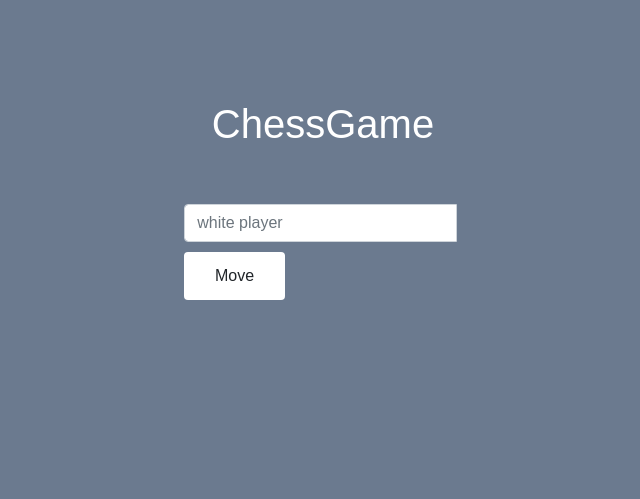
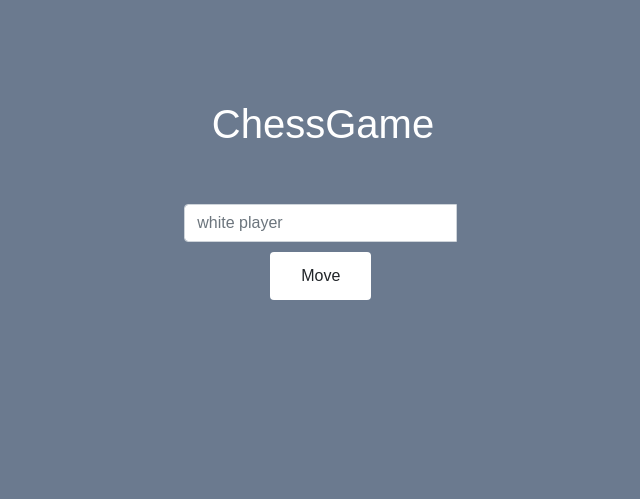
Before and after one commit to ljxr1337/WebChess, a Flask app: page /newgame in a window 1280 px wide. Shown: the top 499 px of the page, without its empty margins (317-957 px from the left). Run offline with Flask 2, Linux system fonts and the light colour scheme; some libraries are stand-ins or nearby versions.

Commit message:
changed stuff

```diff
--- a/static/style.css
+++ b/static/style.css
@@ -25,7 +25,7 @@ a {
 }
 
 body {
-    background-image: url("https://www.wallpapers4u.org/wp-content/uploads/board_game_chess_party_figures_black_white_8820_1920x1080.jpg");
+    background-image: url("wallpaper.jpg");
     background-position: center center;
     background-size: contain;
     background-repeat: no-repeat;
--- a/templates/chess.html
+++ b/templates/chess.html
@@ -15,7 +15,7 @@
             <br>&nbsp;
         </div>
         <div class="input-group col-xs-9 col-md-3 div-center">
-            <input name="submit" type="submit" class="btn btn-default" id="submit" value="&nbsp;&nbsp;&nbsp;&nbsp;Move&nbsp;&nbsp;&nbsp;&nbsp;">
+            <input name="submit" type="submit" class="btn btn-default mx-auto d-block" id="submit" value="&nbsp;&nbsp;&nbsp;&nbsp;Move&nbsp;&nbsp;&nbsp;&nbsp;">
             <br>&nbsp;
         </div>
         </form>
```
Also changed, not shown: static/wallpaper.jpg (added).
